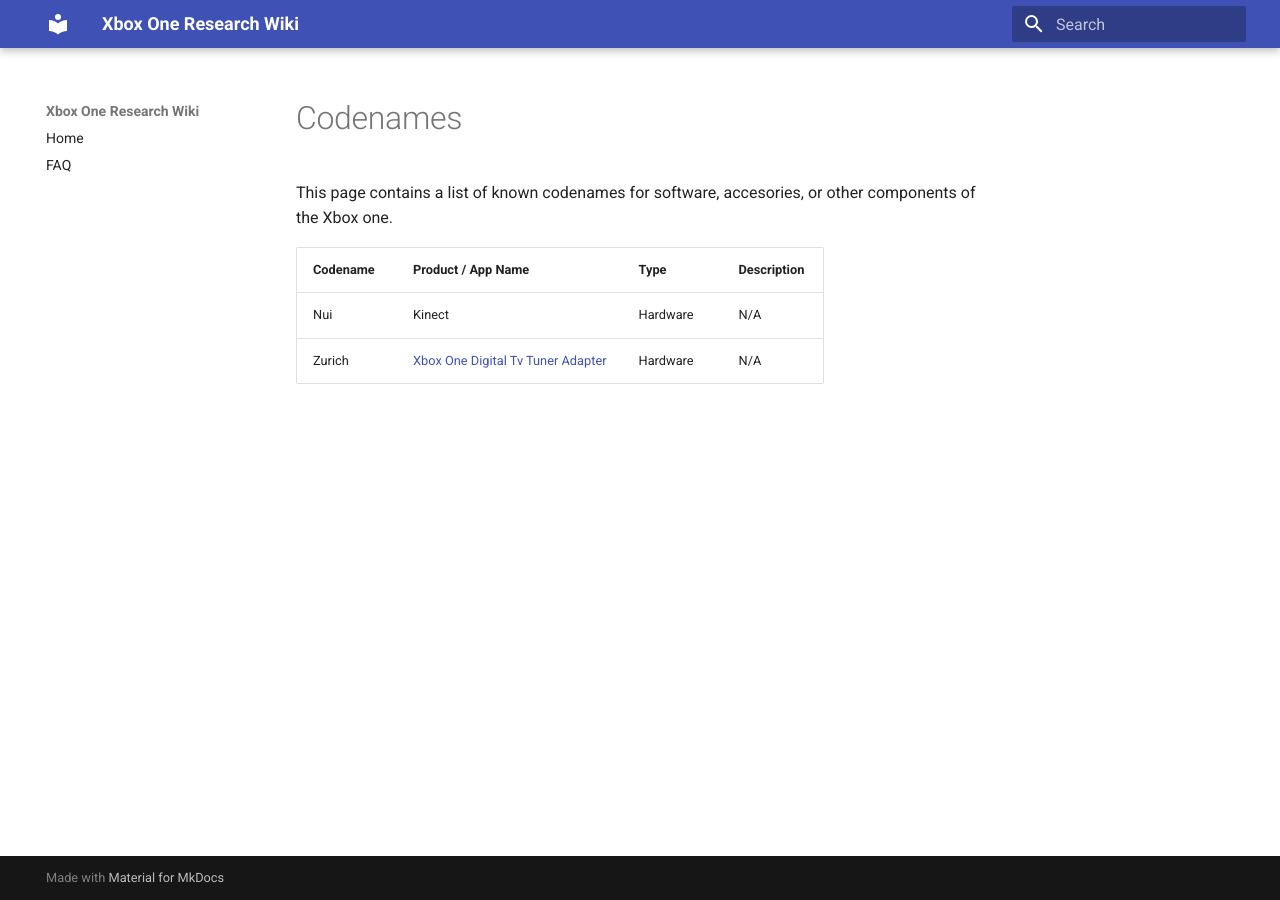
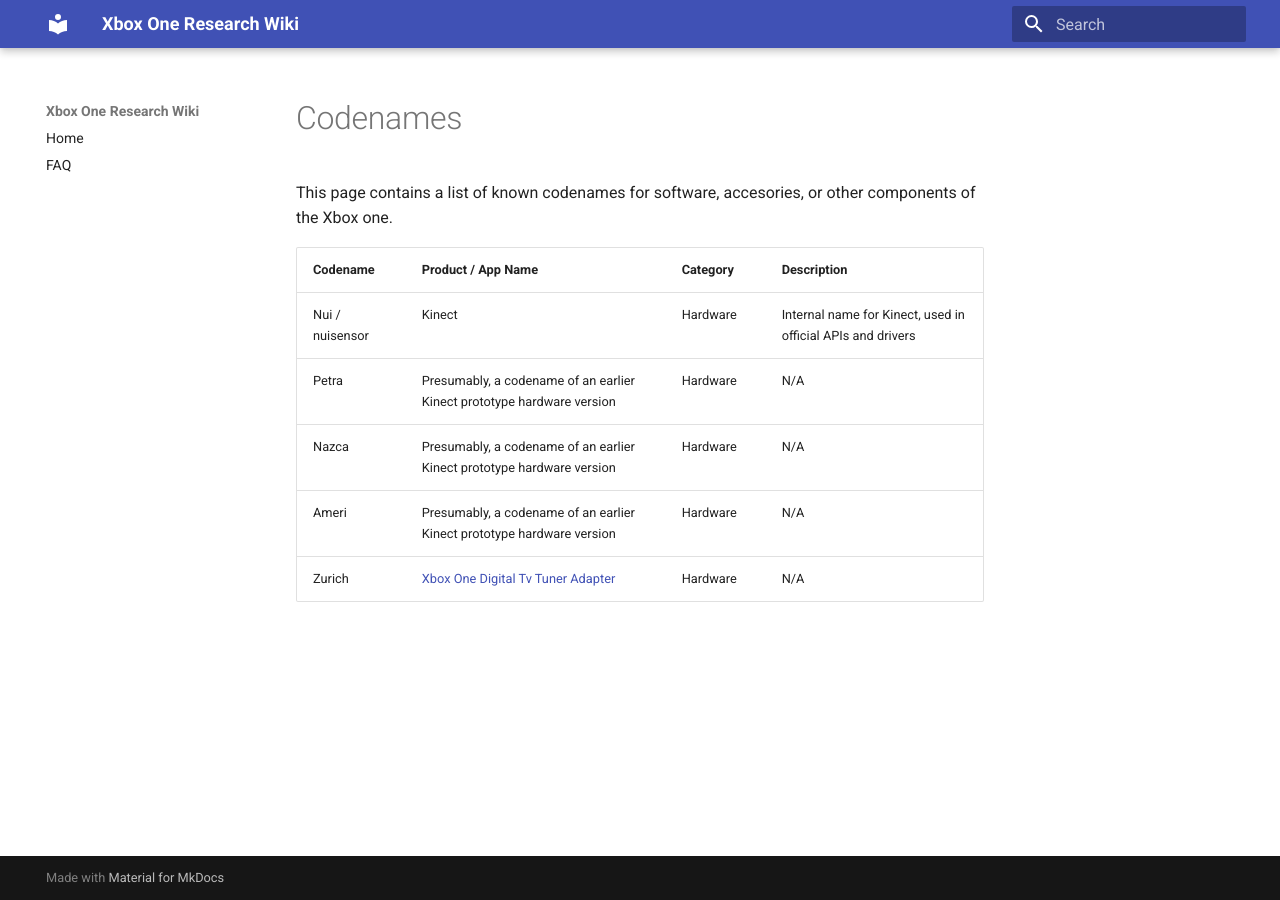
Before and after one commit to xboxoneresearch/wiki, an MkDocs documentation site: the page built from docs/codenames.md, in a window 1280 px wide. Built offline with MkDocs 1.6.1 and Material for MkDocs 9.7.7, drawn with Linux system fonts in a browser that asks for light colours.

Commit message:
Document Petra, Nazca and Ameri codenames

```diff
--- a/docs/codenames.md
+++ b/docs/codenames.md
@@ -2,7 +2,10 @@
 
 This page contains a list of known codenames for software, accesories, or other components of the Xbox one.
 
-| Codename   |      Product / App Name     | Type |  Description |
+| Codename   |      Product / App Name     | Category |  Description |
 |----------|-------------|------|------|
-|Nui |  Kinect | Hardware | N/A |
-| Zurich |    [Xbox One Digital Tv Tuner Adapter](https://www.amazon.de/Xbox-One-Digital-TV-Tuner/dp/B00E97HVJI)   |  Hardware | N/A |
+| Nui / nuisensor | Kinect | Hardware | Internal name for Kinect, used in official APIs and drivers |
+| Petra  | Presumably, a codename of an earlier Kinect prototype hardware version | Hardware | N/A |
+| Nazca  | Presumably, a codename of an earlier Kinect prototype hardware version | Hardware | N/A |
+| Ameri  | Presumably, a codename of an earlier Kinect prototype hardware version | Hardware | N/A |
+| Zurich | [Xbox One Digital Tv Tuner Adapter](https://www.amazon.de/Xbox-One-Digital-TV-Tuner/dp/B00E97HVJI)   |  Hardware | N/A |
```
